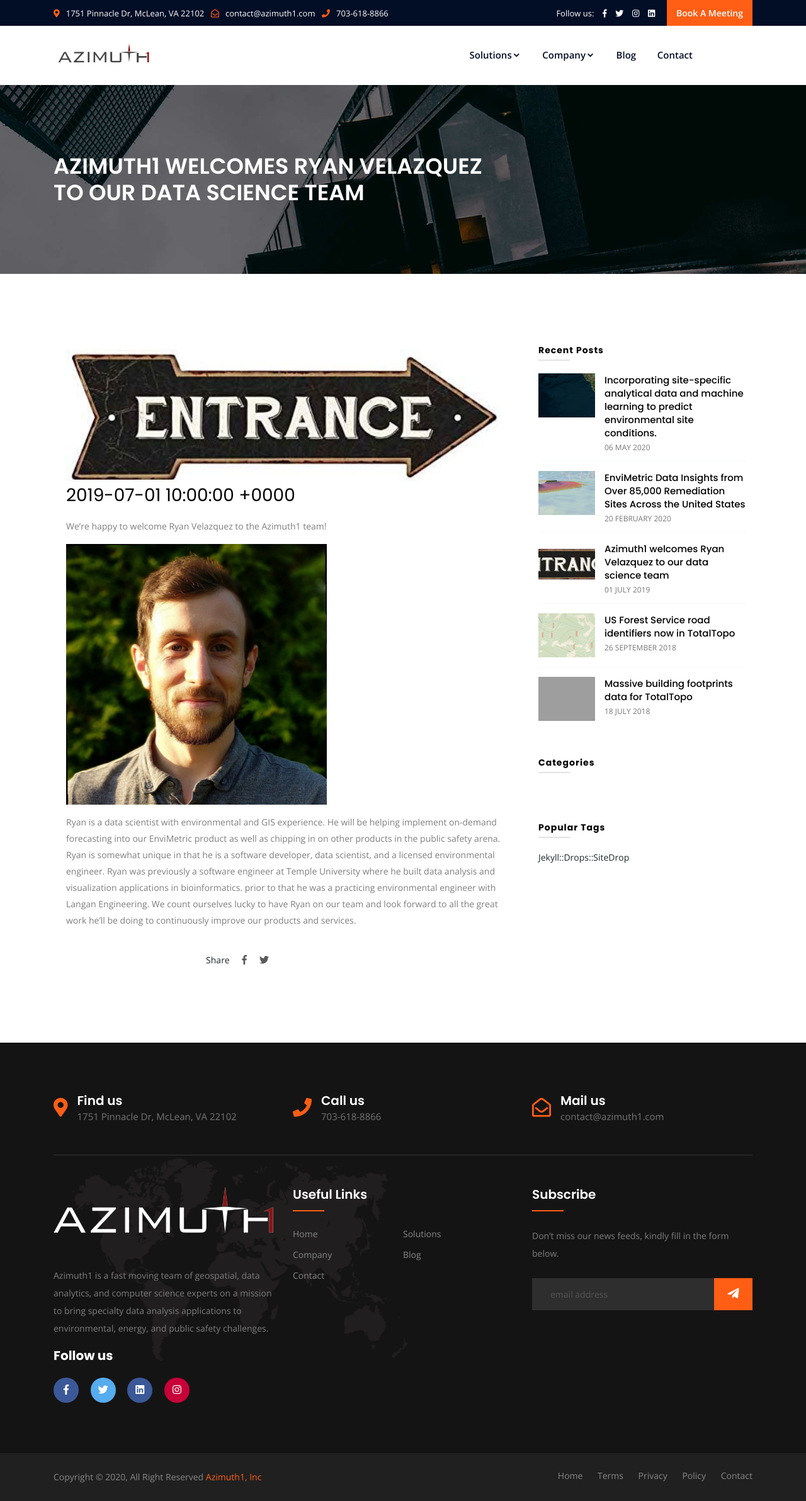
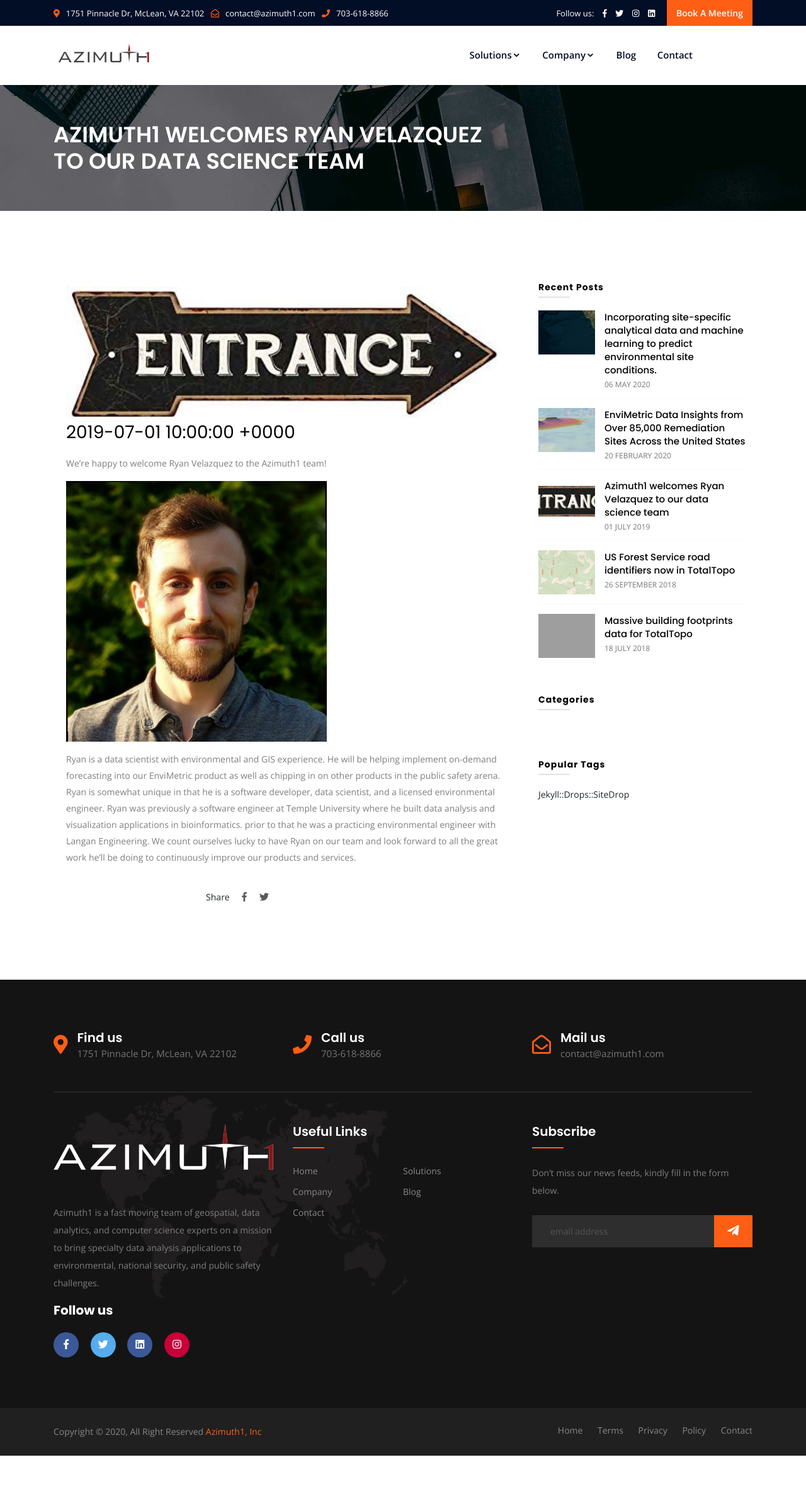
Before and after one commit to clairmclafferty/azimuth1-new-website, a Jekyll site: the page built from _posts/2019-07-01-welcome-ryan.md, in a window 1280 px wide. Shown: the whole page at 63% size. Built offline with Jekyll 4.4.1, drawn with Linux system fonts in a browser that asks for light colours; after the commit the page ends 2312 px from its top, so only the background shows below that; grey boxes are pictures that could not be loaded.

Commit message:
Tune industry pages

```diff
--- a/_includes/footer.html
+++ b/_includes/footer.html
@@ -42,7 +42,7 @@
                             <a href="{{site.url}}"><img src="{{site.baseurl}}/assets/img/logo/footer_logo.png" class="img-fluid mw-100" alt="{{site.title}}"></a>
                         </div>
                         <div class="footer-text">
-                            <p>Azimuth1 is a fast moving team of geospatial, data analytics, and computer science experts on a mission to bring specialty data analysis applications to environmental, energy, and public safety challenges.</p>
+                            <p>Azimuth1 is a fast moving team of geospatial, data analytics, and computer science experts on a mission to bring specialty data analysis applications to environmental, national security, and public safety challenges.</p>
                         </div>
                         <div class="footer-social-icon">
                             <span>Follow us</span>
--- a/assets/css/style.css
+++ b/assets/css/style.css
@@ -1423,7 +1423,7 @@
 .breadcrumb-area {
 	background-size: cover;
 	background-position: center;
-	height: 300px;
+	height: 200px;
 	display: flex;
 	align-items: center;
 }
```
